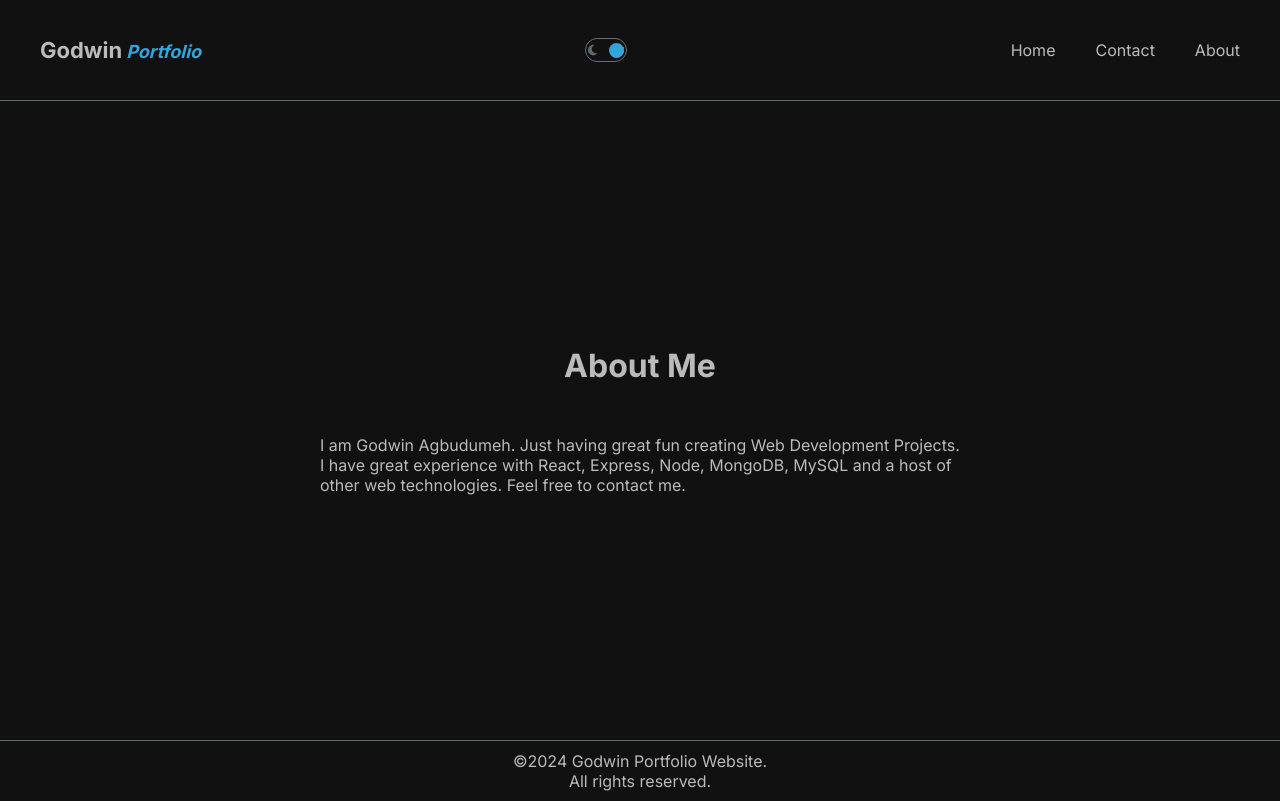
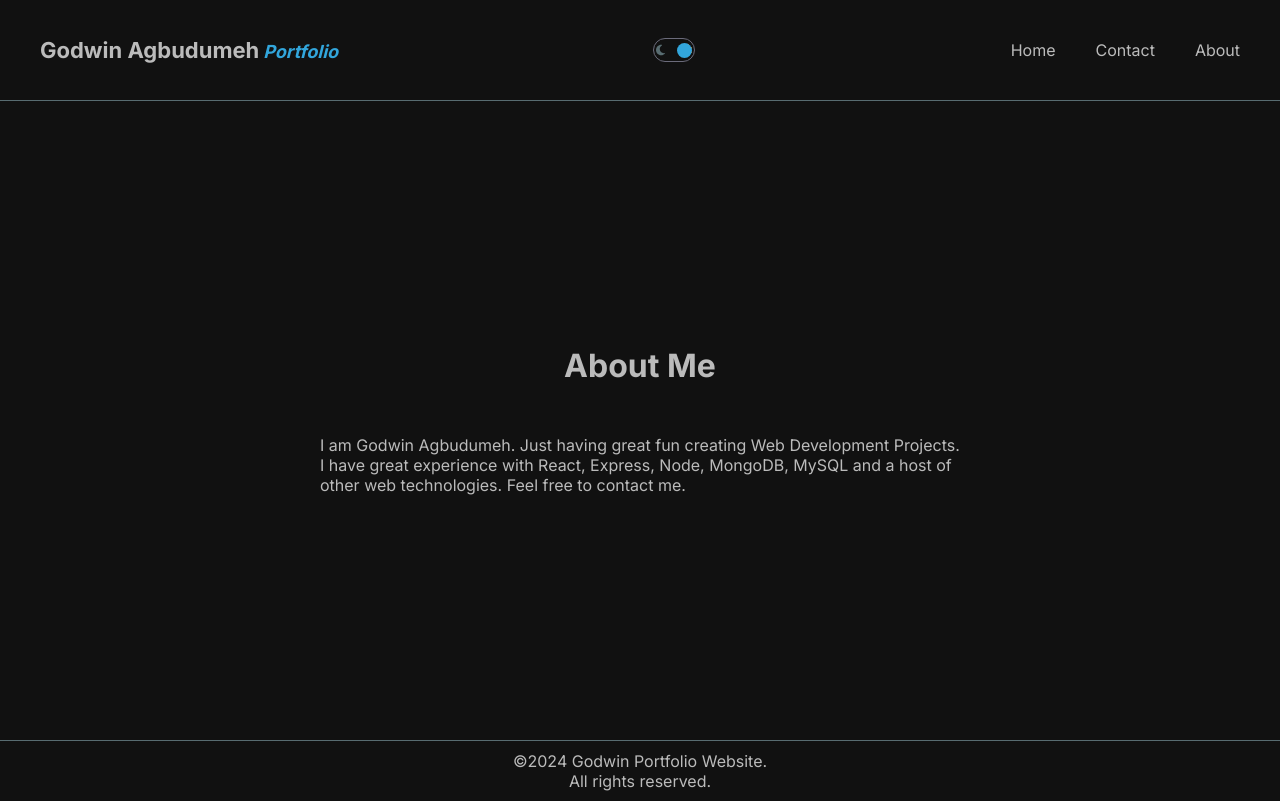
Before and after one commit to Godwin-Agbudumeh/Portfolio-website-using-Next.js, a Next.js app: page /about in a window 1280 px wide. Built offline with nearby package versions, Linux system fonts and the light colour scheme.

Commit message:
modified navbar

```diff
--- a/src/components/navbar/Navbar.jsx
+++ b/src/components/navbar/Navbar.jsx
@@ -18,7 +18,7 @@ export default function Navbar() {
   return (
     <div className={styles.container}>
       <div className={styles.leftNavbar}>
-        <Link href="/"><span className={styles.siteTitle}>Godwin</span><span className={styles.siteTitleTwo}>Portfolio</span></Link>
+        <Link href="/"><span className={styles.siteTitle}>Godwin Agbudumeh</span><span className={styles.siteTitleTwo}>Portfolio</span></Link>
       </div>
       <DarkModeToggle />
       <div className={styles.rightNavbar}>
```
